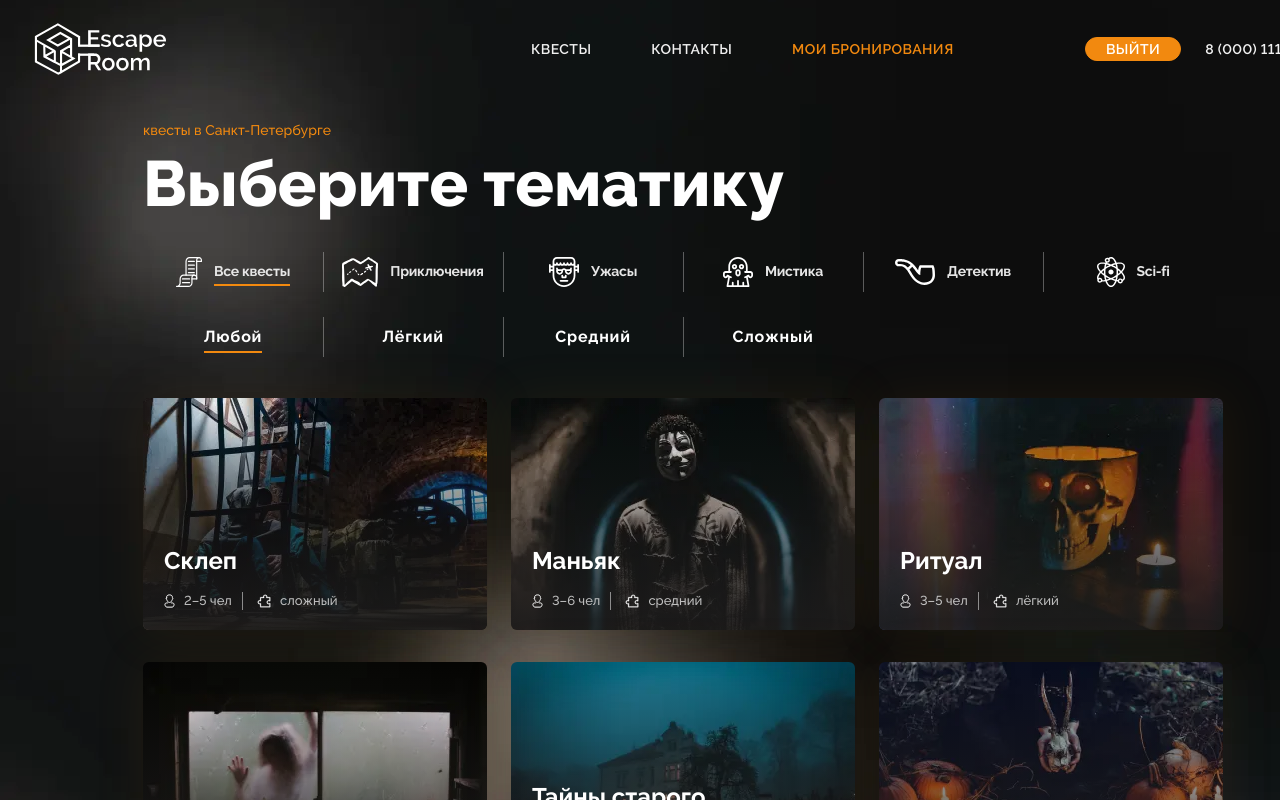
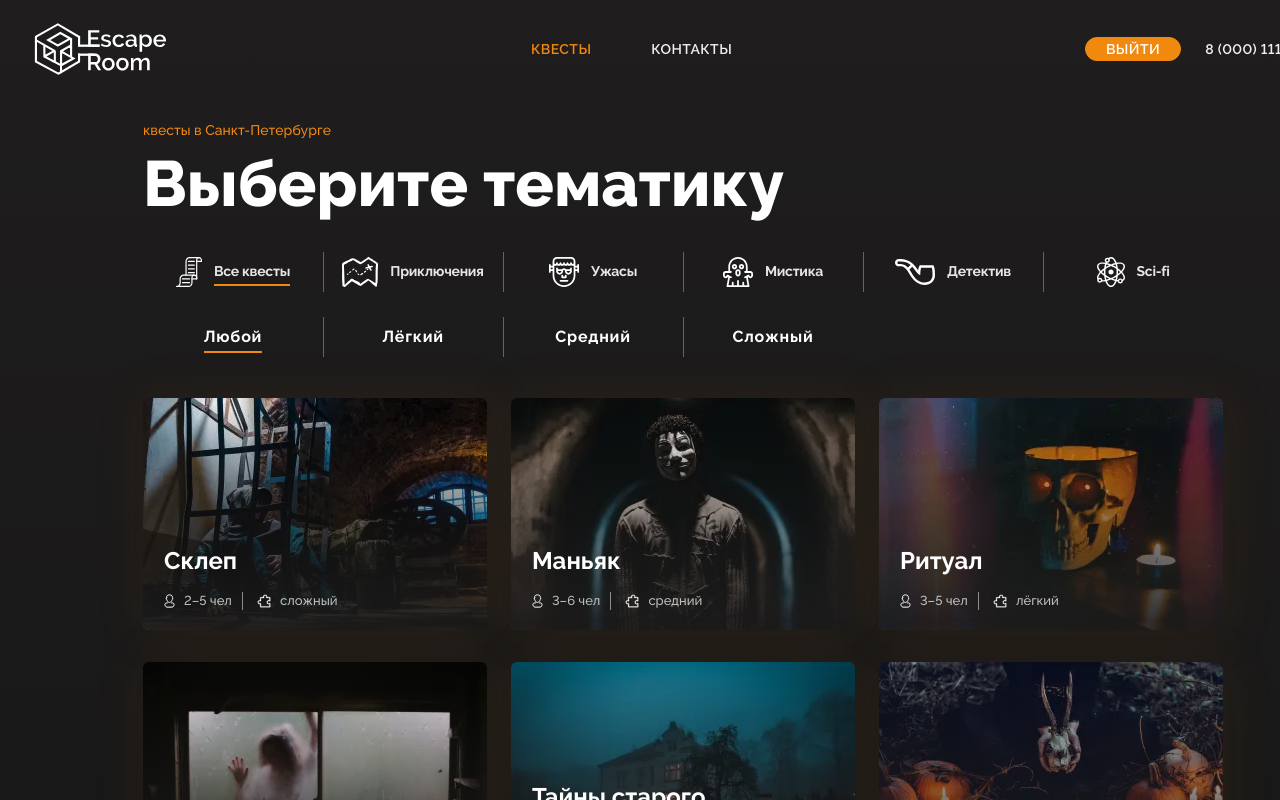
Before and after one commit to Alt-Vladislav/edu-grading-escape-room, a React (Vite) app: page / in a window 1280 px wide. Shown: the top 800 px of the page. Built offline with nearby package versions, Linux system fonts and the light colour scheme.

Commit message:
2.4. Реализовал компоненты: лого и навигация.

```diff
--- a/src/components/header/header.tsx
+++ b/src/components/header/header.tsx
@@ -1,44 +1,24 @@
-import { AppRoute } from '../../consts';
-import { Link } from 'react-router-dom';
+import { Page } from '../../types';
+import Logo from './logo/logo';
+import NavigationList from './navigation-list/navigation-list';
 
+type HeaderProps = {
+  currentPage: Page;
+}
 
-export default function Header(): JSX.Element {
+export default function Header({currentPage}: HeaderProps): JSX.Element {
   return(
     <header className="header">
       <div className="container container--size-l">
-        <Link to={ AppRoute.Main.Path } title={ AppRoute.Main.TitleLink } aria-label={ AppRoute.Main.TitleLink } className="logo header__logo" >
-          <svg width={134} height={52} aria-hidden="true">
-            <use xlinkHref="#logo" />
-          </svg>
-        </Link>
+        <Logo isInactiveLink={ currentPage === 'Main' } />
+        <NavigationList isAuthorized={ false } currentPage={ currentPage }/>
 
-        <nav className="main-nav header__main-nav">
-          <ul className="main-nav__list">
-            <li className="main-nav__item">
-              <a className="link not-disabled" href="index.html">
-                Квесты
-              </a>
-            </li>
-            <li className="main-nav__item">
-              <a className="link" href="contacts.html">
-                Контакты
-              </a>
-            </li>
-            <li className="main-nav__item">
-              <a className="link active" href="my-quests.html">
-                Мои бронирования
-              </a>
-            </li>
-          </ul>
-        </nav>
         <div className="header__side-nav">
           <a className="btn btn--accent header__side-item" href="#">
             Выйти
           </a>
-          <a
-            className="link header__side-item header__phone-link"
-            href="tel:88003335599"
-          >
+
+          <a className="link header__side-item header__phone-link" href="tel:88003335599">
             8 (000) 111-11-11
           </a>
         </div>
--- /dev/null
+++ b/src/components/header/logo/logo.tsx
@@ -0,0 +1,27 @@
+import { AppRoute } from '../../../consts';
+import { Link } from 'react-router-dom';
+
+type LogoProps = {
+  isInactiveLink: boolean;
+}
+
+
+export default function Logo({ isInactiveLink }: LogoProps): JSX.Element {
+  return (
+    isInactiveLink
+      ? (
+        <span className="logo header__logo" >
+          <svg width={134} height={52} aria-hidden="true">
+            <use xlinkHref="#logo" />
+          </svg>
+        </span>
+      )
+      : (
+        <Link to={AppRoute.Main.Path} title={AppRoute.Main.TitleLink} aria-label={AppRoute.Main.TitleLink} className="logo header__logo" >
+          <svg width={134} height={52} aria-hidden="true">
+            <use xlinkHref="#logo" />
+          </svg>
+        </Link>
+      )
+  );
+}
--- /dev/null
+++ b/src/components/header/navigation-item/navigation-item.tsx
@@ -0,0 +1,34 @@
+import { NavigationSetting } from '../../../consts';
+import { Navigation } from '../../../types';
+import { Link } from 'react-router-dom';
+import classNames from 'classnames';
+
+type NavigationItemProps = {
+  setting: typeof NavigationSetting[Navigation];
+  isEnable: boolean;
+  isActive: boolean;
+  isDisabledLink: boolean;
+  onClick: React.Dispatch<React.SetStateAction<Navigation>>;
+}
+
+
+export default function NavigationItem({setting, isEnable, isActive, isDisabledLink, onClick}: NavigationItemProps): JSX.Element | false {
+  const handleNavigationClick = () => {
+    onClick(setting.Name);
+  };
+
+  return (
+    isEnable && (
+      <li className="main-nav__item">
+        <Link
+          to={ setting.Link.Path }
+          title={ setting.Link.TitleLink }
+          className={classNames('link', {'active': isActive, 'not-disabled': isDisabledLink})}
+          onClick={ handleNavigationClick }
+        >
+          {setting.Title}
+        </Link>
+      </li>
+    )
+  );
+}
--- /dev/null
+++ b/src/components/header/navigation-list/navigation-list.tsx
@@ -0,0 +1,33 @@
+import { NavigationSetting } from '../../../consts';
+import { Page, Navigation } from '../../../types';
+import NavigationItem from '../navigation-item/navigation-item';
+import { useState } from 'react';
+
+type NavigationProps = {
+  isAuthorized: boolean;
+  currentPage: Page;
+}
+
+
+export default function NavigationList({isAuthorized, currentPage}: NavigationProps): JSX.Element {
+  const [activeNavigation, setActiveNavigation] = useState<Navigation>('Main');
+
+  return (
+    <nav className="main-nav header__main-nav">
+      <ul className="main-nav__list">
+        {
+          Object.entries(NavigationSetting).map(([pageName, settings]) => (
+            <NavigationItem
+              key={pageName}
+              setting={ settings }
+              isEnable={ !settings.IsCheckAuthorization || isAuthorized }
+              isActive = { activeNavigation === pageName }
+              isDisabledLink={ activeNavigation !== currentPage }
+              onClick={ setActiveNavigation }
+            />
+          ))
+        }
+      </ul>
+    </nav>
+  );
+}
--- a/src/consts.ts
+++ b/src/consts.ts
@@ -7,27 +7,48 @@ const AppRoute = {
   Contacts: {
     Path: '/contacts',
     Title: 'Escape Room: Контакты',
-    TitleLink: 'к контактам',
+    TitleLink: 'К контактам',
   },
   Login: {
     Path: '/login',
     Title: 'Escape Room: Авторизация',
-    TitleLink: 'к авторизации',
+    TitleLink: 'К авторизации',
   },
   Quest: {
     Path: '/quest/:id',
     Title: 'Escape Room: @',
-    TitleLink: 'к квесту: "@"',
+    TitleLink: 'К квесту: "@"',
+  },
+  Booking: {
+    Path: '/quest/:id/booking',
+    Title: 'Escape Room: Бронирование',
+    TitleLink: 'К бронированию',
   },
   MyQuests: {
     Path: '/my-quests',
     Title: 'Escape Room: Мои бронирования',
-    TitleLink: 'к моим бронированиям',
+    TitleLink: 'К моим бронированиям',
+  }
+} as const;
+
+const NavigationSetting = {
+  Main: {
+    Name: 'Main',
+    Title: 'Квесты',
+    Link: AppRoute.Main,
+    IsCheckAuthorization: false
   },
-  Booking: {
-    Path: '/quest/:id/booking',
-    Title: 'Escape Room: Бронирование',
-    TitleLink: 'к бронированию',
+  Contacts: {
+    Name: 'Contacts',
+    Title: 'Контакты',
+    Link: AppRoute.Contacts,
+    IsCheckAuthorization: false
+  },
+  MyQuests: {
+    Name: 'MyQuests',
+    Title: 'Мои бронирования',
+    Link: AppRoute.MyQuests,
+    IsCheckAuthorization: true
   }
 } as const;
 
@@ -37,4 +58,4 @@ const AuthorizationStatus = {
   Unknown: 'UNKNOWN'
 } as const;
 
-export { AppRoute, AuthorizationStatus };
+export { AppRoute, NavigationSetting, AuthorizationStatus };
--- a/src/pages/layout/layout.tsx
+++ b/src/pages/layout/layout.tsx
@@ -11,10 +11,10 @@ export default function Layout(): JSX.Element {
 
   return (
     <div className="wrapper">
-      <Header />
+      <Header currentPage={ currentPageName } />
 
       <main className="page-content decorated-page">
-        <Background />
+        {currentPageName === 'Main' || <Background />}
         <Outlet />
       </main>
 
--- a/src/types.ts
+++ b/src/types.ts
@@ -1,7 +1,9 @@
-import { AppRoute, AuthorizationStatus } from './consts';
+import { AppRoute, NavigationSetting, AuthorizationStatus } from './consts';
 
 type Page = keyof typeof AppRoute;
 
+type Navigation = keyof typeof NavigationSetting;
+
 type Authorization = typeof AuthorizationStatus[keyof typeof AuthorizationStatus];
 
-export type { Page, Authorization };
+export type { Page, Navigation, Authorization };
--- a/src/utils.ts
+++ b/src/utils.ts
@@ -1,7 +1,7 @@
 import { AppRoute } from './consts';
 import { Page } from './types';
 
-const getPageName = (path: string) => {
+const getPageName = (path: string): Page => {
   const processedPath = path.replace(/\/quest\/[^/]+/, '/quest/:id');
 
   for (const key in AppRoute) {
```
